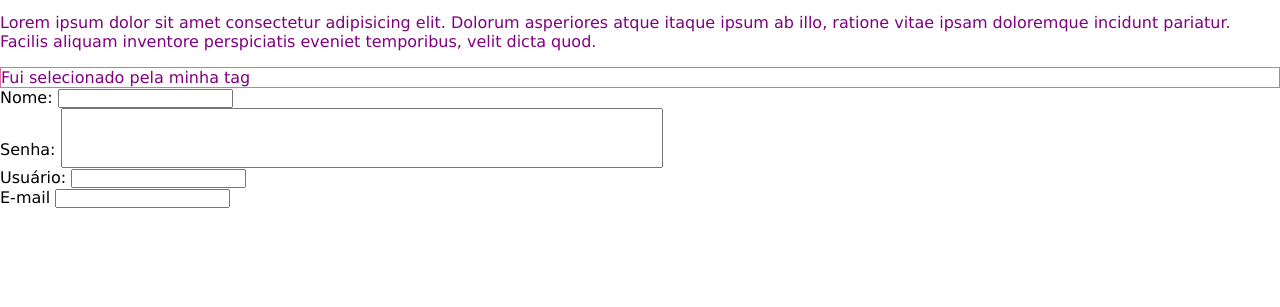
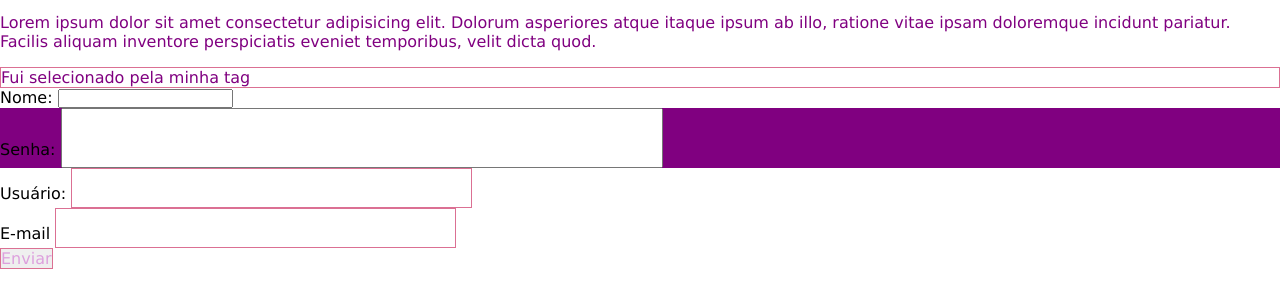
Before and after one commit to isacarvalh/seletores-css, a plain HTML site: page index.html in a window 1280 px wide. Shown: the part 85-392 px from the top of the page. Drawn offline with Linux system fonts and the light colour scheme.

Commit message:
aula sobre seletores no css

```diff
--- a/index.html
+++ b/index.html
@@ -19,7 +19,7 @@
 
         <p class="paragrafo">Fui selecionado pela minha tag</p>
 
-        <form action="">
+        <form action="" class="cadastro-form">
             <div>
                 <label for="">Nome:</label>
                 <input type="text">
@@ -30,7 +30,7 @@
             </div>
         </form>
 
-        <form action="">
+        <form action="" class="login-form">
             <div>
                 <label for="">Usuário:</label>
                 <input type="text">
@@ -39,6 +39,7 @@
                 <label for="">E-mail</label>
                 <input type="email">
             </div>
+            <input type="button" value="Enviar">
         </form>
     </main>
 
--- a/style.css
+++ b/style.css
@@ -37,3 +37,25 @@ main{
 input[type="password"] {
     font-size: 3rem;
 }
+
+/* seletor por descendente */
+
+.login-form input{
+    border: 1px solid palevioletred;
+    font-size: 2rem;
+    color: blueviolet;
+}
+
+/* seletor filhos diretos */
+
+.login-form > input {
+    font-size: 1rem;
+    color: plum;
+}
+
+
+/* pseudo - classes */
+
+.cadastro-form div:nth-of-type(2){
+    background: purple;
+}
```
